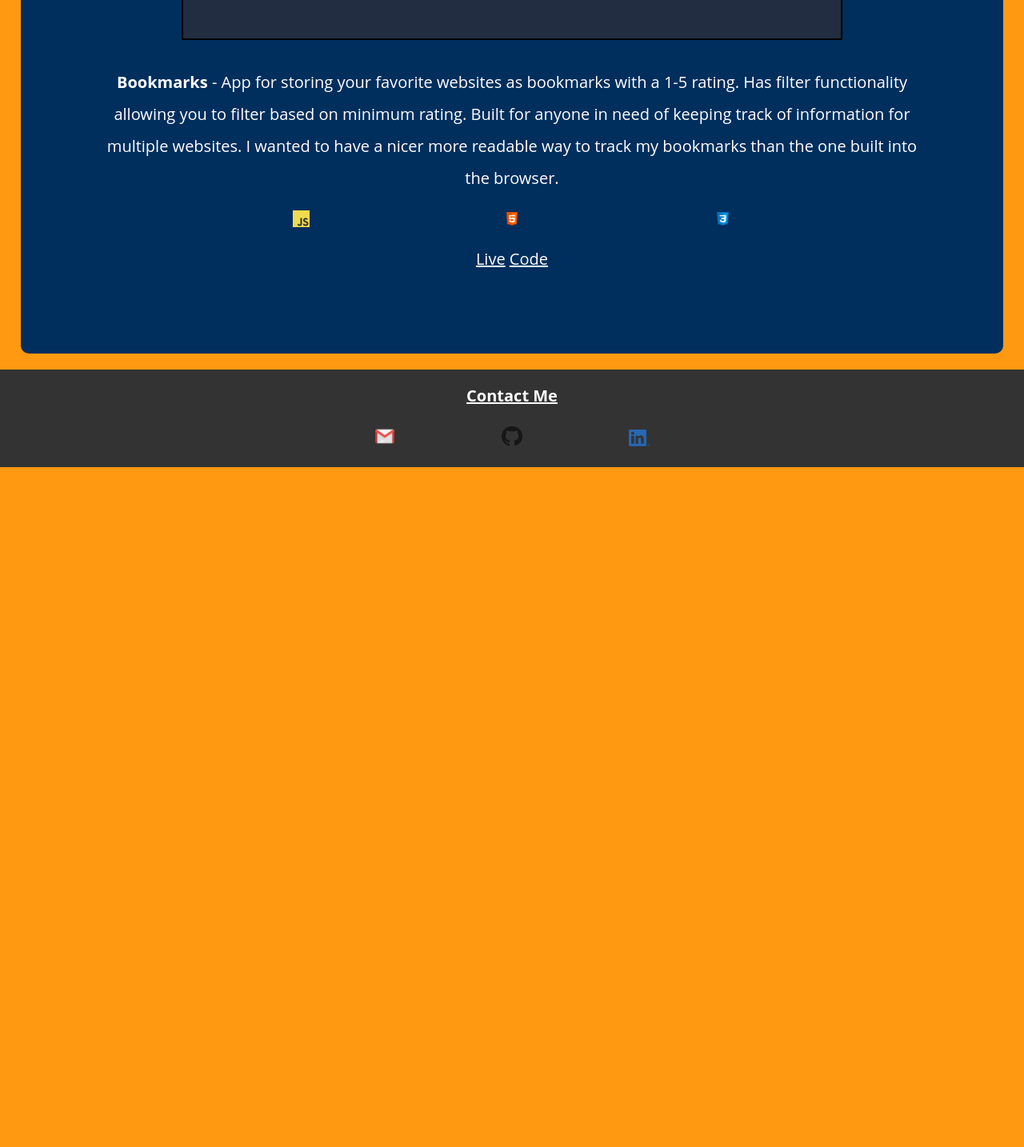
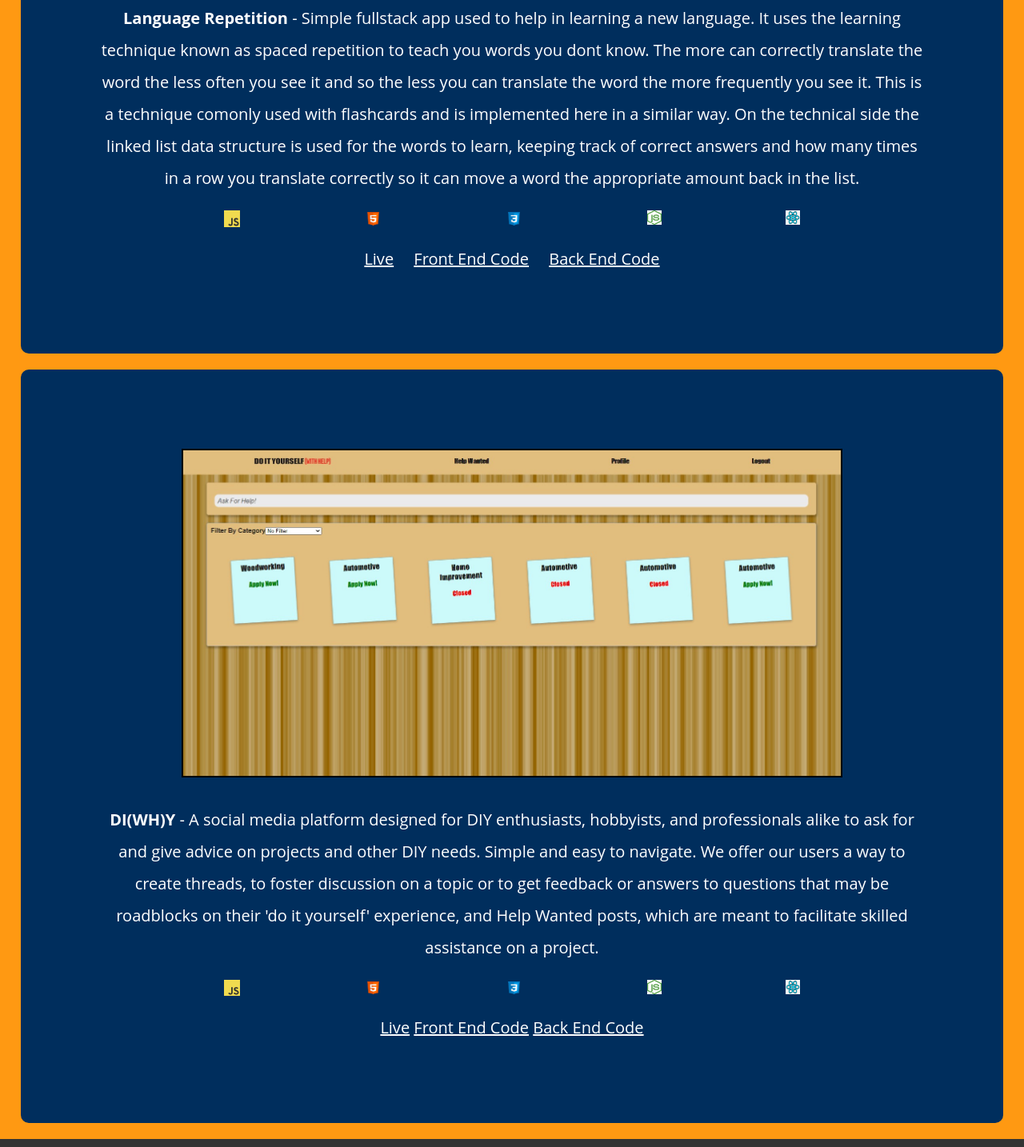
Before and after one commit to jdoliverr/jono-portfolio, a plain HTML site: page index.html in a window 1280 px wide. Shown: the part 2779-4213 px from the top of the page at 80% size. Before the commit the page ends 3363 px from the top, so only its background shows below. Drawn offline with nearby package versions, Linux system fonts and the light colour scheme.

Commit message:
projects updated

```diff
--- a/index.html
+++ b/index.html
@@ -38,16 +38,19 @@
                 hard working and focused, and have a real <i>pep</i> in my step when working with others.
                 Thank you for reading this little <i>slice</i> of my life and I hope to work with you
                 developing an innovative website or app, or at least make you a real mean pizza.
-
             </p>
         </section>
             <h2 class='section-title' id="projects">Projects</h2>
         <section >
 
 
-            <img src="comics/comic-collector.jpg" alt="Start page for quiz app" class="quiz-screenshot screenshot">
+            <img src="comics/comic-collector.jpg" alt="Start page for quiz app" class="quiz-screenshot screenshot"/>
 
-            <p><b>Comic Collector</b> - Full stack app to keep track of comic book collections. Users can create an account and store a list of comic books they own as well as a wish list of comic books they would like to obtain. A key feature is the ability to track whether a user has read a comic in either of their lists so you never lose track of where you are in a series. </p>
+            <p>
+                <b>Comic Collector</b> - Full stack app to keep track of comic book collections. Users can create an account and store a list of comic
+                books they own as well as a wish list of comic books they would like to obtain. A key feature is the ability to track whether a user
+                has read a comic in either of their lists so you never lose track of where you are in a series.
+            </p>
 
             <div class="logo-container">
                 <img src="logos/javascript-logo.png" alt="JavaScript logo image" class="javascript-logo"/>
@@ -62,7 +65,7 @@
             <a href="https://github.com/jdoliverr/comic-collector-server" target="_blank" class="comic-collector-link link">Back End Code</a>
         </section>
 
-        <section>
+        <!-- <section>
             <img src="bookmark/bookmark-app.jpg" alt="Bookmark app main view" class="bookmark-screenshot screenshot">
             <p><b>Bookmarks</b> - App for storing your favorite websites as bookmarks with a 1-5 rating. Has filter functionality allowing you to filter based on minimum rating. Built for anyone in need of keeping track of information for multiple websites. I wanted to have a nicer more readable way to track my bookmarks than the one built into the browser.</p>
 
@@ -74,6 +77,49 @@
 
             <a href="https://thinkful-ei-orka.github.io/jono-bookmarks-app/" target="_blank" class="quiz-link link">Live</a>
             <a href="https://github.com/jdoliverr/jono-bookmarks-app" target="_blank" class="quiz-link link">Code</a>
+        </section> -->
+        <section>
+            <img src="/repetition/language-repetition.jpg" alt="Lagnguage repetiotion dashboard" class="language-screenshot screenshot"/>
+            <p>
+                <b>Language Repetition</b> - Simple fullstack app used to help in learning a new language. It uses the learning technique
+                known as spaced repetition to teach you words you dont know. The more can correctly translate the word the less often you
+                see it and so the less you can translate the word the more frequently you see it. This is a technique comonly used with
+                flashcards and is implemented here in a similar way. On the technical side the linked list data structure is used for the
+                words to learn, keeping track of correct answers and how many times in a row you translate correctly so it can move a word
+                the appropriate amount back in the list.
+            </p>
+
+            <div class="logo-container">
+                <img src="logos/javascript-logo.png" alt="JavaScript logo image" class="javascript-logo"/>
+                <img src="logos/html-logo.png" alt="HTML logo image" class="html-logo"/>
+                <img src="logos/css-logo.png" alt="CSS logo image" class="css-logo"/>
+                <img src="logos/node-logo.png" alt="Nodejs logo" class="node-logo"/>
+                <img src="logos/react-logo.png" alt="React logo" class="react-logo"/>
+            </div>
+            <a href="https://spaced-repetition.jdoliverr.vercel.app/" target="_blank" class="comic-collector-link link">Live</a>
+            <a href="https://github.com/jdoliverr/spaced-repetition" target="_blank" class="comic-collector-link link">Front End Code</a>
+            <a href="https://github.com/jdoliverr/spaced-repetition-api" target="_blank" class="comic-collector-link link">Back End Code</a>
+        </section>
+
+        <section>
+            <img src="/diwhy/diwhy-help-wanted.jpg" alt="DIY help wanted" class="diy-screenshot screenshot"/>
+            <p>
+                <b>DI(WH)Y</b> - A social media platform designed for DIY enthusiasts, hobbyists, and professionals alike to ask for and
+                give advice on projects and other DIY needs. Simple and easy to navigate. We offer our users a way to create threads,
+                to foster discussion on a topic or to get feedback or answers to questions that may be roadblocks on their 'do it yourself'
+                experience, and Help Wanted posts, which are meant to facilitate skilled assistance on a project.
+            </p>
+
+            <div class="logo-container">
+                <img src="logos/javascript-logo.png" alt="JavaScript logo image" class="javascript-logo"/>
+                <img src="logos/html-logo.png" alt="HTML logo image" class="html-logo"/>
+                <img src="logos/css-logo.png" alt="CSS logo image" class="css-logo"/>
+                <img src="logos/node-logo.png" alt="Nodejs logo" class="node-logo"/>
+                <img src="logos/react-logo.png" alt="React logo" class="react-logo"/>
+            </div>
+            <a href="https://diwhy-client-404-tnnf.vercel.app/" target="_blank" class="diwhy-link link">Live</a>
+            <a href="https://github.com/thinkful-ei-orka/diwhy_client_404_TNNF" target="_blank" class="diwhy-link link">Front End Code</a>
+            <a href="https://github.com/thinkful-ei-orka/diwhy_server_404_TNNF" target="_blank" class="diwhy-link link">Back End Code</a>
         </section>
     </main>
     <footer id="contact">
```
Also changed, not shown: diwhy/diwhy-help-wanted.jpg (added), repetition/language-repetition.jpg (added).
